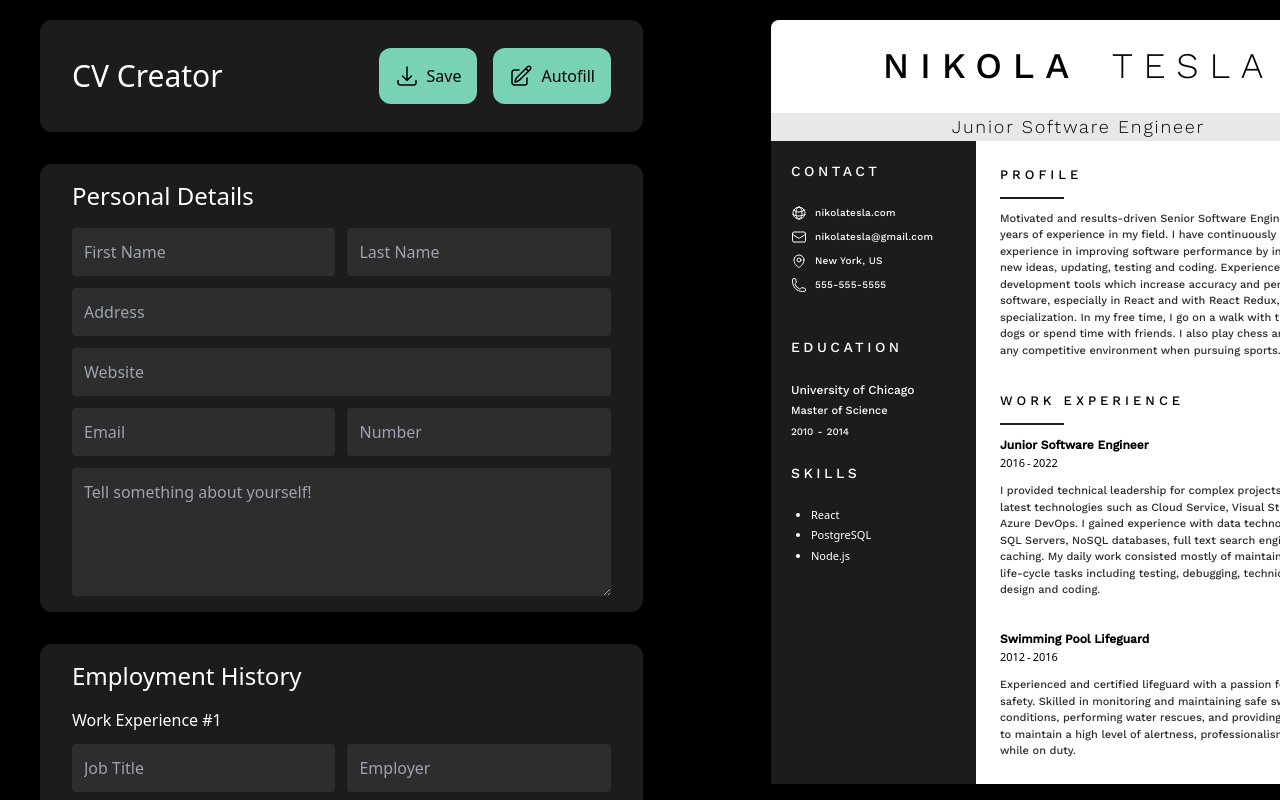
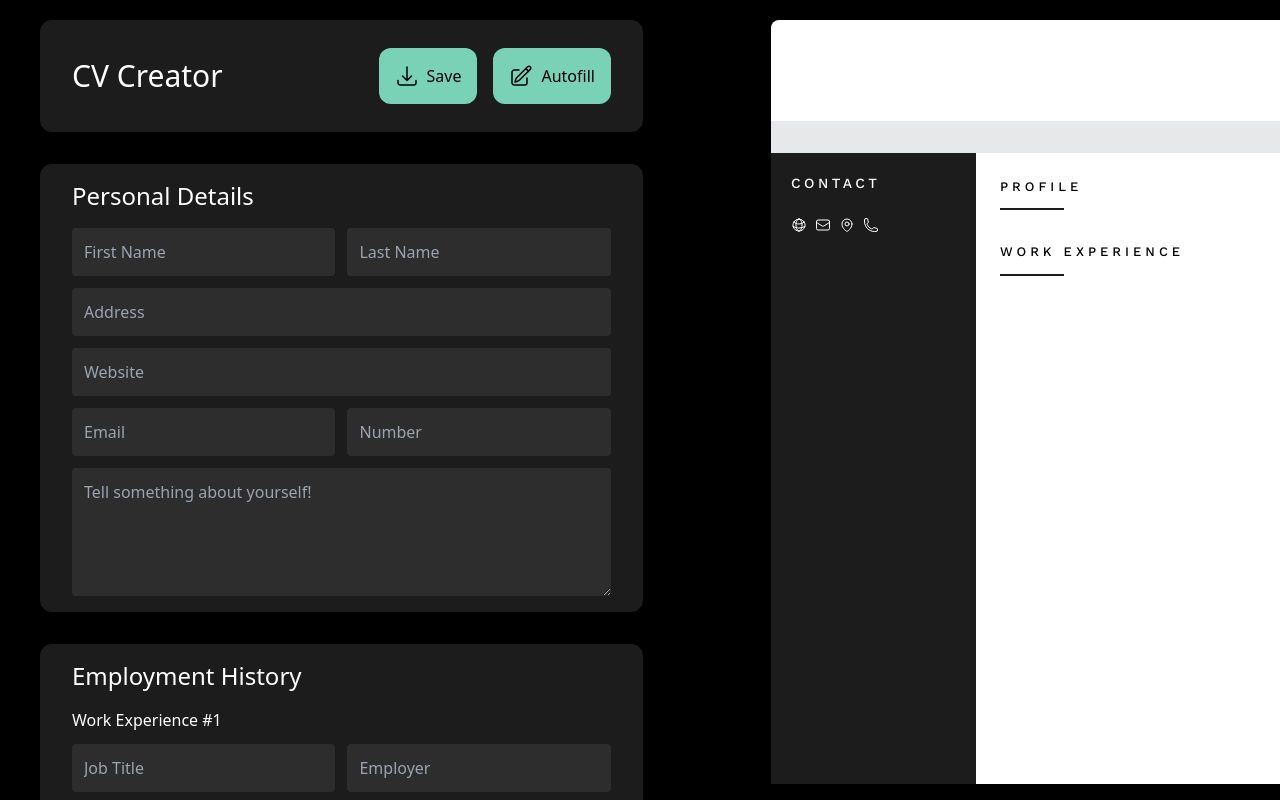
Before and after one commit to aScHEABL/cv-project, a React (Create React App) app: page / in a window 1280 px wide. Shown: the top 800 px of the page. Built offline with nearby package versions, Linux system fonts and the light colour scheme.

Commit message:
update: remove dummy text

```diff
--- a/src/components/Content.js
+++ b/src/components/Content.js
@@ -12,45 +12,31 @@ class Content extends Component {
                     <h3 className="w-full font-work-sans text-[13px] tracking-[4px]">PROFILE</h3>
                     <div className="h-0.5 w-16 bg-component-gray" />
                     <p className="font-work-sans text-[11px] font-normal text-[#2e2e2e] ">
-                        Motivated and results-driven Senior Software Engineer with 8+ years
-                        of experience in my field. I have continuously demonstrated experience
-                        in improving software performance by implementing new ideas, updating,
-                        testing and coding. Experience in development tools which increase accuracy
-                        and performance of software, especially in React and with React Redux,
-                        are my specialization. In my free time, I go on a walk with the two of
-                        my dogs or spend time with friends. I also play chess and appreciate any
-                        competitive environment when pursuing sports.
+
                     </p>
                 </div>
                 <div className="flex flex-wrap gap-3 pb-8">
                     <h3 className="w-full font-work-sans text-[13px] tracking-[4px]">WORK EXPERIENCE</h3>
                     <div className="h-0.5 w-16 bg-component-gray" />
                     <div className="flex w-full flex-wrap gap-0.5">
-                        <h4 className="w-full font-work-sans text-xs font-semibold">Junior Software Engineer</h4>
-                        <h5 className="text-[11px]">2016</h5>
-                        <label className="text-[11px]"> - </label>
-                        <h5 className="text-[11px]">2022</h5>
+                        <h4 className="w-full font-work-sans text-xs font-semibold"></h4>
+                        <h5 className="text-[11px]"></h5>
+                        <label className="text-[11px]">  </label>
+                        <h5 className="text-[11px]"></h5>
                     </div>
                     <p className="font-work-sans text-[11px] font-normal text-[#2e2e2e]">
-                    I provided technical leadership for complex projects. I used the latest technologies
-                    such as Cloud Service, Visual Studio 2019 and Azure DevOps. I gained experience with
-                    data technologies such as SQL Servers, NoSQL databases, full text search engines and
-                    caching. My daily work consisted mostly of maintaining full project life-cycle tasks
-                    including testing, debugging, technical analysis, design and coding.
+
                     </p>
                 </div>
                 <div className="flex flex-wrap gap-3">
                     <div className="flex w-full flex-wrap gap-0.5">
-                        <h4 className="w-full font-work-sans text-xs font-semibold">Swimming Pool Lifeguard</h4>
-                        <h5 className="text-[11px]">2012</h5>
-                        <label className="text-[11px]"> - </label>
-                        <h5 className="text-[11px]">2016</h5>
+                        <h4 className="w-full font-work-sans text-xs font-semibold"></h4>
+                        <h5 className="text-[11px]"></h5>
+                        <label className="text-[11px]"></label>
+                        <h5 className="text-[11px]"></h5>
                     </div>
                     <p className="font-work-sans text-[11px] font-normal text-[#2e2e2e]">
-                        Experienced and certified lifeguard with a passion for water safety.
-                        Skilled in monitoring and maintaining safe swimming conditions,
-                        performing water rescues, and providing first aid. Able to maintain
-                        a high level of alertness, professionalism and focus while on duty.
+
                     </p>
                 </div>
             </div>
--- a/src/components/CurrentPos.js
+++ b/src/components/CurrentPos.js
@@ -9,7 +9,7 @@ class CurrentPos extends Component {
         return(
             <div className="bg-light-grey col-span-2 flex justify-center items-center font-work-sans
             text-lg font-light tracking-widest">
-                <h2>Junior Software Engineer</h2>
+                <h2></h2>
             </div>
         )
     }
--- a/src/components/Header.js
+++ b/src/components/Header.js
@@ -8,8 +8,8 @@ class Header extends Component {
     render() {
         return(
             <div className="col-span-2 flex justify-center items-center gap-8">
-                <h1 className="text-4xl font-work-sans font-medium tracking-[0.3em]">NIKOLA</h1>
-                <h1 className="text-4xl font-work-sans font-light tracking-[0.3em]">TESLA</h1>
+                <h1 className="text-4xl font-work-sans font-medium tracking-[0.3em]"></h1>
+                <h1 className="text-4xl font-work-sans font-light tracking-[0.3em]"></h1>
             </div>
         )
     }
--- a/src/components/Sidebar.js
+++ b/src/components/Sidebar.js
@@ -19,47 +19,47 @@ class Sidebar extends Component {
                             <svg style={iconStyle} xmlns="http://www.w3.org/2000/svg" fill="none" viewBox="0 0 24 24" strokeWidth={1.5} stroke="currentColor" className="w-6 h-6">
                                 <path strokeLinecap="round" strokeLinejoin="round" d="M12 21a9.004 9.004 0 008.716-6.747M12 21a9.004 9.004 0 01-8.716-6.747M12 21c2.485 0 4.5-4.03 4.5-9S14.485 3 12 3m0 18c-2.485 0-4.5-4.03-4.5-9S9.515 3 12 3m0 0a8.997 8.997 0 017.843 4.582M12 3a8.997 8.997 0 00-7.843 4.582m15.686 0A11.953 11.953 0 0112 10.5c-2.998 0-5.74-1.1-7.843-2.918m15.686 0A8.959 8.959 0 0121 12c0 .778-.099 1.533-.284 2.253m0 0A17.919 17.919 0 0112 16.5c-3.162 0-6.133-.815-8.716-2.247m0 0A9.015 9.015 0 013 12c0-1.605.42-3.113 1.157-4.418" />
                             </svg>
-                            nikolatesla.com
+
                         </div>
                         <div className="flex text-white text-[10px] gap-2 tracking-wide font-work-sans font-normal text-[#a6a6a6]">
                             <svg style={iconStyle} xmlns="http://www.w3.org/2000/svg" fill="none" viewBox="0 0 24 24" strokeWidth={1.5} stroke="currentColor" className="w-6 h-6">
                                 <path strokeLinecap="round" strokeLinejoin="round" d="M21.75 6.75v10.5a2.25 2.25 0 01-2.25 2.25h-15a2.25 2.25 0 01-2.25-2.25V6.75m19.5 0A2.25 2.25 0 0019.5 4.5h-15a2.25 2.25 0 00-2.25 2.25m19.5 0v.243a2.25 2.25 0 01-1.07 1.916l-7.5 4.615a2.25 2.25 0 01-2.36 0L3.32 8.91a2.25 2.25 0 01-1.07-1.916V6.75" />
                             </svg>
-                            nikolatesla@gmail.com
+
                         </div>
                         <div className="flex text-white text-[10px] gap-2 tracking-wide font-work-sans font-normal text-[#a6a6a6]">
                             <svg style={iconStyle} xmlns="http://www.w3.org/2000/svg" fill="none" viewBox="0 0 24 24" stroke-width="1.5" stroke="currentColor" class="w-6 h-6">
                                 <path stroke-linecap="round" stroke-linejoin="round" d="M15 10.5a3 3 0 11-6 0 3 3 0 016 0z" />
                                 <path stroke-linecap="round" stroke-linejoin="round" d="M19.5 10.5c0 7.142-7.5 11.25-7.5 11.25S4.5 17.642 4.5 10.5a7.5 7.5 0 1115 0z" />
                             </svg>
-                            New York, US
+
                         </div>
                         <div className="flex text-white text-[10px] gap-2 tracking-wide font-work-sans font-normal text-[#a6a6a6]">
                             <svg style={iconStyle} xmlns="http://www.w3.org/2000/svg" fill="none" viewBox="0 0 24 24" strokeWidth={1.5} stroke="currentColor" className="w-6 h-6">
                                 <path strokeLinecap="round" strokeLinejoin="round" d="M2.25 6.75c0 8.284 6.716 15 15 15h2.25a2.25 2.25 0 002.25-2.25v-1.372c0-.516-.351-.966-.852-1.091l-4.423-1.106c-.44-.11-.902.055-1.173.417l-.97 1.293c-.282.376-.769.542-1.21.38a12.035 12.035 0 01-7.143-7.143c-.162-.441.004-.928.38-1.21l1.293-.97c.363-.271.527-.734.417-1.173L6.963 3.102a1.125 1.125 0 00-1.091-.852H4.5A2.25 2.25 0 002.25 4.5v2.25z" />
                             </svg>
-                            555-555-5555
+
                         </div>
                     </div>
                 </div>
                 <div>
-                    <h3 className="text-white text-sm tracking-[0.25em] font-work-sans font-normal pb-6">EDUCATION</h3>
+                    <h3 className="text-white text-sm tracking-[0.25em] font-work-sans font-normal pb-6"></h3>
                     <div className="flex flex-wrap gap-1">
-                        <h3 className="text-white text-[12px] font-work-sans font-medium">University of Chicago</h3>
-                        <p className="text-white text-[11px] font-work-sans font-normal text-[#a6a6a6]">Master of Science</p>
+                        <h3 className="text-white text-[12px] font-work-sans font-medium"></h3>
+                        <p className="text-white text-[11px] font-work-sans font-normal text-[#a6a6a6]"></p>
                         <div className="flex gap-1 w-full">
-                            <p className="text-white text-[10px] font-work-sans font-normal text-[#a6a6a6]">2010</p>
-                            <p className="text-white text-[10px] font-work-sans font-normal text-[#a6a6a6]">-</p>
-                            <p className="text-white text-[10px] font-work-sans font-normal text-[#a6a6a6]">2014</p>
+                            <p className="text-white text-[10px] font-work-sans font-normal text-[#a6a6a6]"></p>
+                            <p className="text-white text-[10px] font-work-sans font-normal text-[#a6a6a6]"></p>
+                            <p className="text-white text-[10px] font-work-sans font-normal text-[#a6a6a6]"></p>
                         </div>
                     </div>
                 </div>
                 <div>
-                    <h3 className="text-white text-sm tracking-[0.25em] font-work-sans font-normal pb-6">SKILLS</h3>
-                    <ul className="list-disc text-white pl-5 flex flex-warp flex-col text-[11px] text-[#a6a6a6] gap-1">
-                        <li>React</li>
-                        <li>PostgreSQL</li>
-                        <li>Node.js</li>
+                    <h3 className="text-white text-sm tracking-[0.25em] font-work-sans font-normal pb-6"></h3>
+                    <ul className="text-white pl-5 flex flex-warp flex-col text-[11px] text-[#a6a6a6] gap-1">
+                        <li></li>
+                        <li></li>
+                        <li></li>
                     </ul>
                 </div>
             </div>
```
